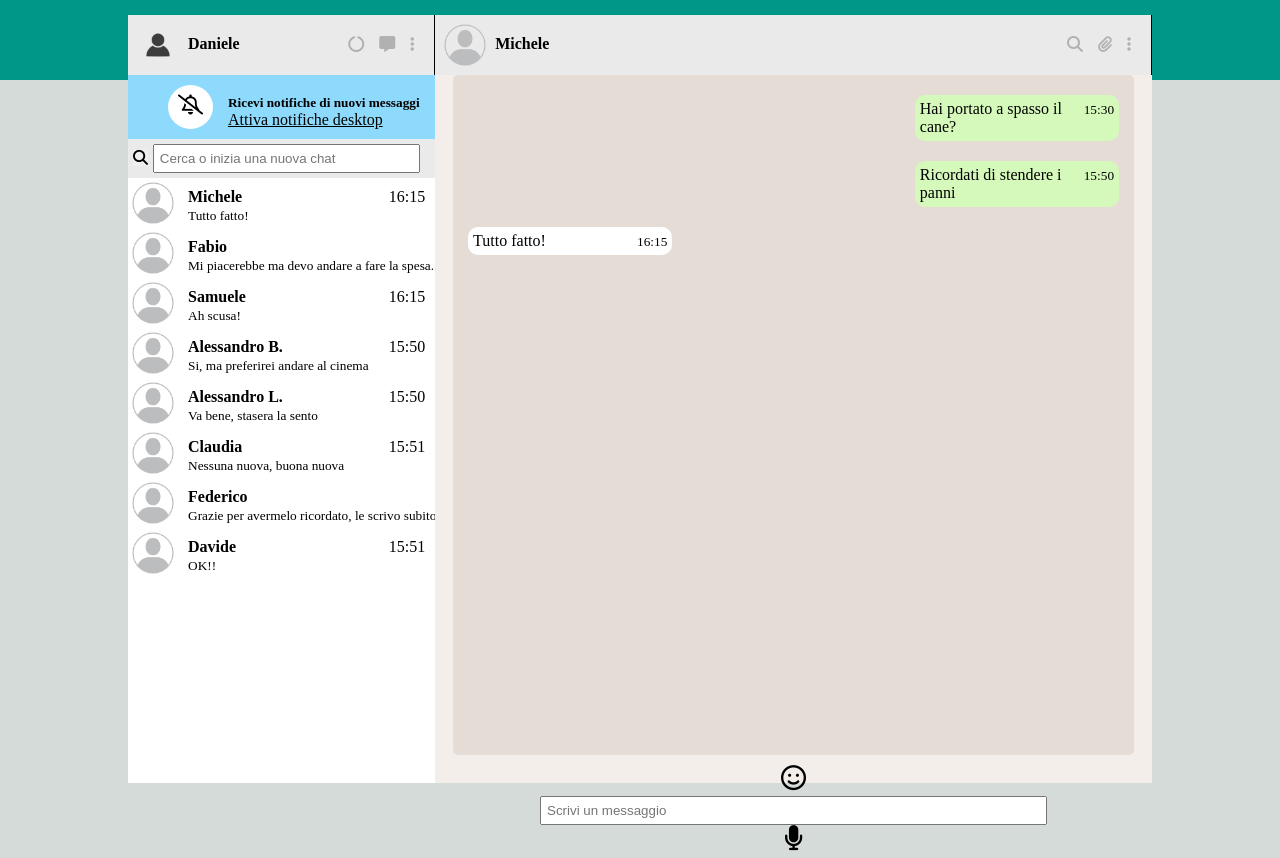
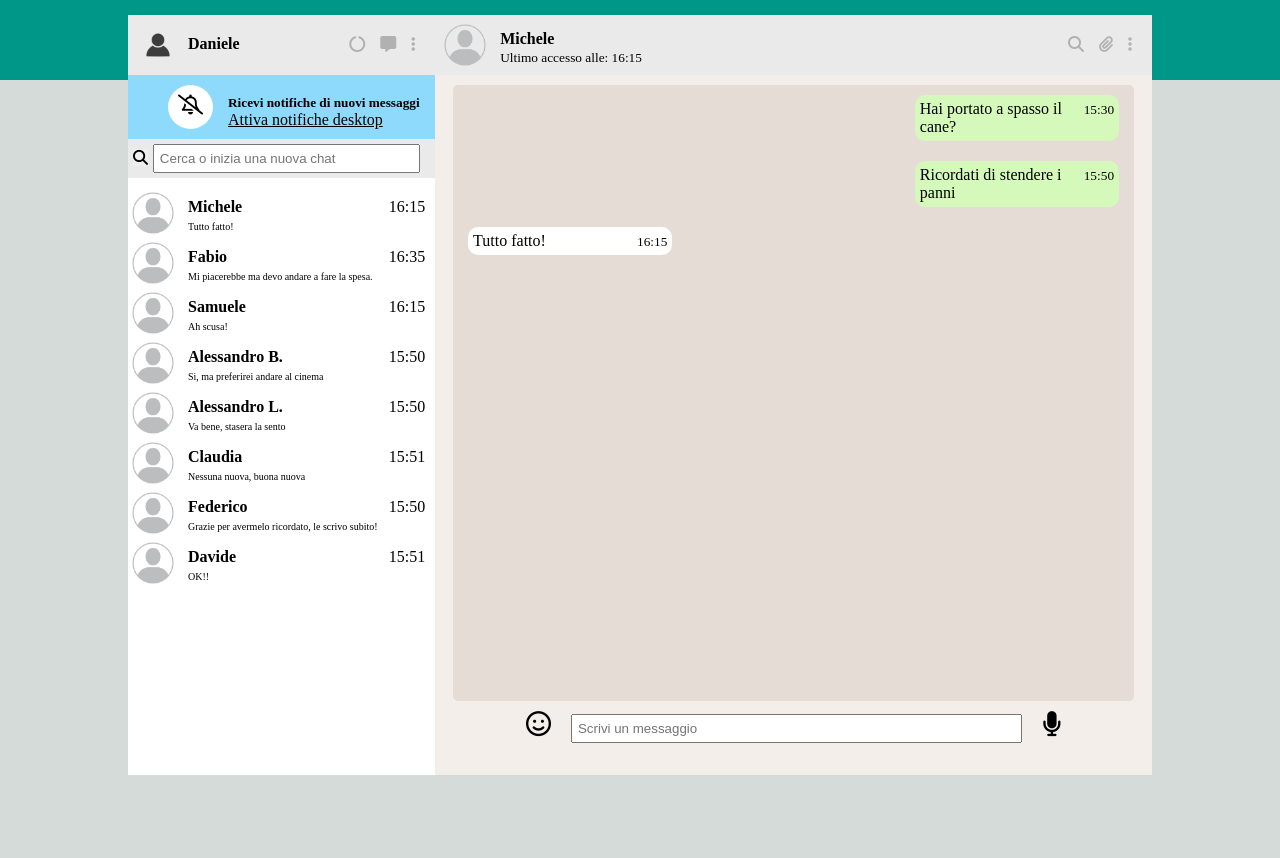
Before and after one commit to DanieleCorrado/vue-boolzapp, a plain HTML site: page index.html in a window 1280 px wide. After the commit the page ends 800 px from the top, so only its background shows below. Drawn offline with nearby package versions, Linux system fonts and the light colour scheme.

Commit message:
add last access info

```diff
--- a/css/index.css
+++ b/css/index.css
@@ -33,19 +33,21 @@ body {
 /* Regole lista contatti */
 
 #users-list {
-  height: 96vh;
+  height: 95vh;
   width: 30%;
+  overflow: auto;
+  background-color: rgb(255, 255, 255);
 }
 
 #user-list-top {
   background-color: rgb(234, 234, 234);
+  margin-bottom: 10px;
 }
 
 #setting {
   justify-content: space-between;
   align-items: center;
   padding: 5px;
-  border-right: 1px solid black ;
 }
 
 .user-image {
@@ -54,7 +56,13 @@ body {
   border-radius: 50%;
 }
 
-#user-info h4 {
+#user-list-top #user-info div{
+  margin-top: 10px;
+  margin-left: 10px;
+}
+
+
+#user-info > h4 {
   display: inline;
   margin-left: 5px;
 }
@@ -115,9 +123,9 @@ body {
 }
 
 .last-contact-message {
-  white-space: nowrap;
   overflow: hidden;
-  text-overflow: ellipsis;
+  /* text-overflow:ellipsis; */
+  font-size: 10px;
 }
 
 #chat-info {
@@ -135,17 +143,19 @@ body {
 /* Regole chat */
 
 #user-chat {
-  height: 96vh;
+  height: 95vh;
   width: 70%;
+  background-color: rgb(243, 238, 234);
 }
 
 #chat {
   width: 95%;
   margin: 0 auto;
-  height: 85vh;
+  height: 77vh;
   border-radius: 5px;
   border-top: 0px;
   background-color: rgb(229, 221, 213);
+  overflow: auto;
 }
 
 .message {
@@ -153,8 +163,12 @@ body {
   flex-direction: column;
 }
 
+.message-text {
+  overflow: hidden;
+}
+
 .contact-message, .user-message {
-  margin-top: 20px;
+  margin: 10px 0;
   border-radius: 10px;
   padding: 5px;
   width: 30%;
@@ -175,10 +189,9 @@ body {
 /* Rgegole sezione risposta utente */
 
 #answer-section {
-  width: 80%;
-  margin: 5px auto;
+  width: 90%;
+  margin: 10px auto;
   text-align: center;
-  padding: 5px;
   font-size: 25px;
 }
 
@@ -187,25 +200,25 @@ body {
 }
 
 #answer-section input{
-  width: 90%;
+  width: 70%;
   padding: 5px;
   margin: 0 20px;
 }
 
+@media screen and (max-width: 1000px){
 
+  .container {
+    width: 100%;
+  }
 
-
-
-/* DEBUG */
-
-.container {
-  background-color: aqua;
+  #users-list {
+    width: 35%;
+  }
 }
 
-#users-list {
-  background-color: rgb(255, 255, 255);
+@media screen and (max-width: 800px){
+
+  #users-list {
+    width: 40%;
+  }
 }
-
-#user-chat {
-  background-color: rgb(243, 238, 234);
-}
--- a/index.html
+++ b/index.html
@@ -122,12 +122,20 @@
 
                 <!-- Informazioni contatto  -->
 
-                <div id="user-info">
+                <div id="user-info" class="row">
 
                   <img class="user-image" :src="contacts[active].avatar" alt="Avatar utente">
-                  <h4>{{contacts[active].name}}</h4>
+
+                  <div>
+
+                    <h4>{{contacts[active].name}}</h4>
+                    <small>{{lastAcces(active)}}</small>
+
+                  </div>
+
 
                 </div>
+
 
                 <!-- Impostazioni gestione chat -->
 
@@ -155,7 +163,7 @@
 
                   <!-- Testo del messaggio -->
 
-                  <div>
+                  <div class="message-text">
                     {{message.message}}
                   </div>
 
--- a/js/index.js
+++ b/js/index.js
@@ -170,7 +170,8 @@ createApp({
                       status: 'received'
                   }
               ],
-          }
+          },
+
       ],
       user: {
         name: 'Daniele',
@@ -274,6 +275,7 @@ createApp({
 
         const find = (this.search).toUpperCase();
 
+
         for (let i = 0; i < this.contacts.length; i++) {
             const name = (this.contacts[i].name).toUpperCase();
             if(!name.includes(find)) {
@@ -297,11 +299,32 @@ createApp({
 
         }
 
-    }
+    },
 
-  },
+    // Mosta l'orario di ultimo accesso del contatto
+
+    lastAcces(idx) {
+
+
+        if(this.contacts[idx].messages.length > 0) {
+
+            const date =  this.contacts[idx].messages.slice(-1)[0].date;
+
+            const dateSplit = date.split(" ");
+
+
+            const hourSplit = dateSplit[1].split(":");
+
+            return 'Ultimo accesso alle: ' + hourSplit[0] + ":" + hourSplit[1];
+
+          }
+      }
+
+  }
 
 }).mount("#app")
+
+// Aggiunge uno zero al valore di giorno/mese/anno ora/minuto dei messaggi inviati (es. 5/3/2023 1:2 => 05/03/2023 01:02)
 
 function addZero(i) {
     if (i < 10) {i = "0" + i}
```
